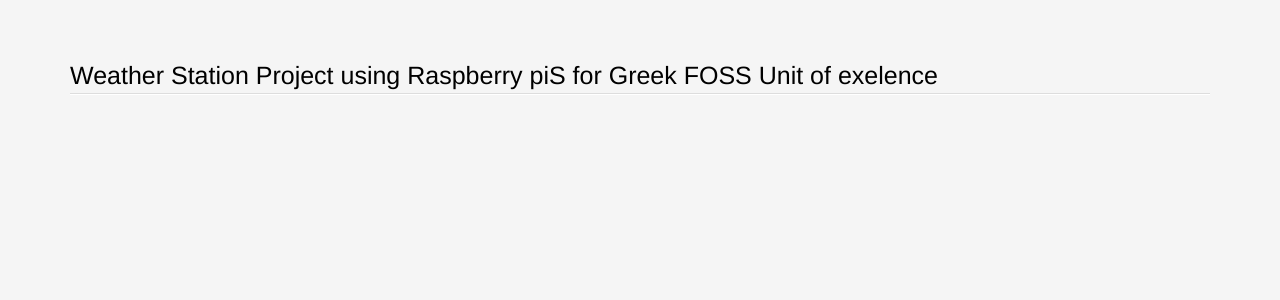
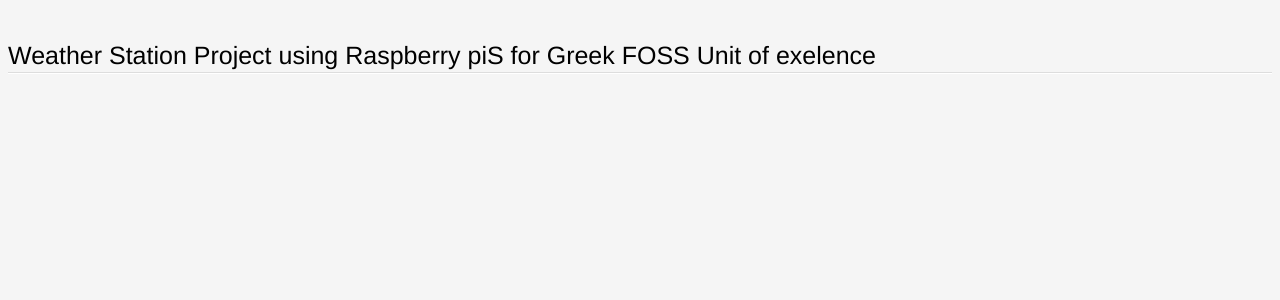
Before and after one commit to ioa-maellak/weather-station, a PHP site: page / in a window 1280 px wide. Shown: the top 300 px of the page. Run offline with PHP 8.4, Linux system fonts and the light colour scheme; data that the repository does not hold is empty.

Commit message:
add index.php

```diff
--- a/index.php
+++ b/index.php
@@ -27,19 +27,12 @@
 
   <link rel="stylesheet" type="text/css" href="mystyle.css">
 </head>
+
 <body>
 
-<section class='container'>
-          <hgroup>
-            <h1>Weather Station Project using Raspberry piS for Greek FOSS Unit of exelence</h1>
-          </hgroup>
-
-
-        <div class="row">
-          <section class='col-xs-12 col-sm-6 col-md-6'>
+<h1>Weather Station Project using Raspberry piS for Greek FOSS Unit of exelence</h1>
 
 <?php
-
 include_once 'config.php';
 
 //Connect to database.
```
